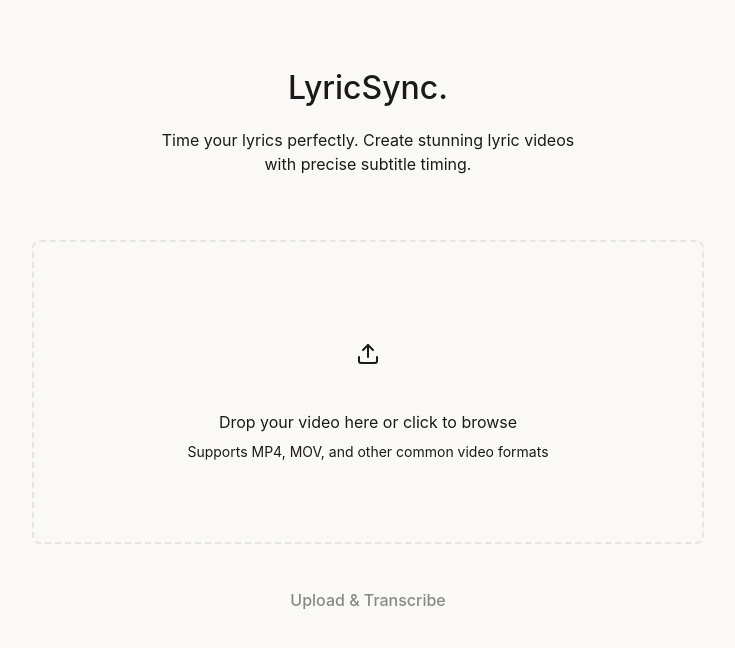
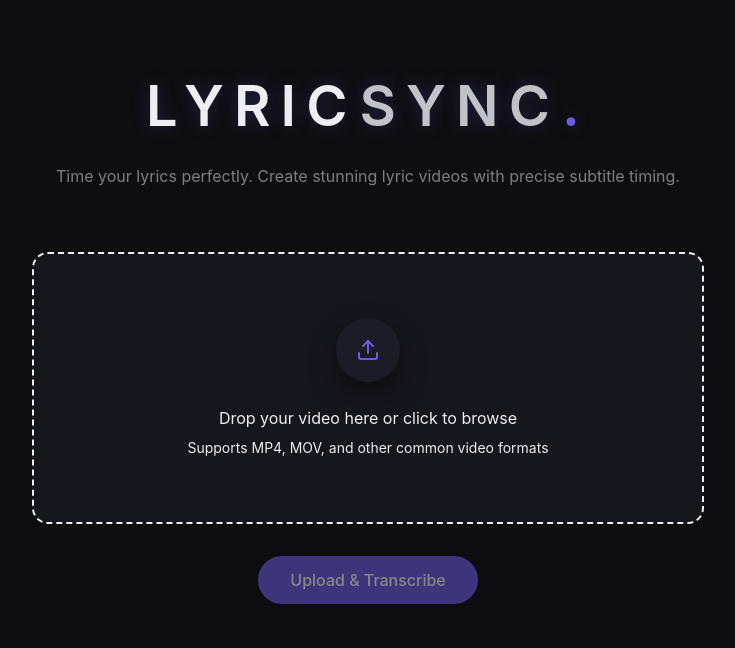
Before and after one commit to seanowww/LyricSync, a React (Vite) app in the folder frontend/: page / in a window 1280 px wide. Shown: the top 648 px of the page, without its empty margins (272-1007 px from the left). Built offline with nearby package versions, Linux system fonts and the light colour scheme.

Commit message:
Improve design of frontend

```diff
--- a/frontend/src/app/components/PreviewScreen.tsx
+++ b/frontend/src/app/components/PreviewScreen.tsx
@@ -22,6 +22,7 @@ export function PreviewScreen() {
   const [isSaving, setIsSaving] = useState(false);
   const [isBurning, setIsBurning] = useState(false);
   const [currentTime, setCurrentTime] = useState(0);
+  const [showToast, setShowToast] = useState(false);
 
   const [style, setStyle] = useState<Style>({
     preset: "default",
@@ -476,6 +477,26 @@ export function PreviewScreen() {
     }
   };
 
+  // Toast visibility (non-blocking, overlay)
+  useEffect(() => {
+    if (!status) {
+      setShowToast(false);
+      return;
+    }
+    setShowToast(true);
+    const lower = status.toLowerCase();
+    const isPersistent =
+      isError ||
+      lower.includes("loading") ||
+      lower.includes("burning") ||
+      lower.includes("saving");
+
+    if (!isPersistent) {
+      const t = setTimeout(() => setShowToast(false), 2000);
+      return () => clearTimeout(t);
+    }
+  }, [status, isError]);
+
   // Update segment
   const updateSegment = (index: number, field: keyof Segment, value: string | number) => {
     setSegments((prev) => {
@@ -508,83 +529,79 @@ export function PreviewScreen() {
 
   return (
     <div className="size-full flex flex-col bg-background">
-      {/* Header - Match Figma: Back button left, Title center, Save/Burn buttons right */}
-      <div className="border-b border-border px-8 py-6 flex items-center justify-between">
+      {/* Header - Back, brand, primary action */}
+      <div className="border-b border-[var(--border)] px-8 py-9 flex items-center justify-between bg-[var(--panel2)]">
         <button
           onClick={() => navigate("/")}
-          className="text-secondary hover:text-primary transition-colors px-3 py-1.5 rounded-lg hover:bg-muted/50"
+          className="text-[var(--muted)] hover:text-[var(--text)] transition-colors px-3 py-1.5 rounded-lg hover:bg-[rgba(255,255,255,0.03)]"
         >
           ← Back
         </button>
-        <h1 className="absolute left-1/2 -translate-x-1/2">LyricSync.</h1>
+        <h1 className="absolute left-1/2 -translate-x-1/2 text-[1.8 rem] tracking-[0.18em] uppercase font-semibold text-[var(--text)]">
+          <span
+            className="relative inline-flex items-center"
+            style={{ textShadow: "0 0 22px rgba(109, 90, 230, 0.25)" }}
+          >
+            <span className="text-[var(--text)]">Lyric</span>
+            <span className="text-[var(--text)]/80 ml-0.5">Sync</span>
+            <span className="ml-0.5 text-[var(--accent)]">.</span>
+          </span>
+        </h1>
         <div className="flex items-center gap-3">
           <button
             onClick={handleSave}
             disabled={isSaving || isBurning || hasOverlappingSegments}
-            className="px-6 py-2 border border-border rounded-lg hover:bg-muted/50 hover:border-primary/30 transition-all font-medium disabled:opacity-50 disabled:cursor-not-allowed"
+            className="px-5 py-2 border border-[var(--border)] rounded-full text-sm text-[var(--muted)]
+           hover:bg-[rgba(255,255,255,0.03)] hover:border-[var(--border)]
+           transition-colors disabled:opacity-40 disabled:cursor-not-allowed"
           >
             Save
           </button>
           <button
             onClick={handleBurn}
             disabled={isSaving || isBurning || hasOverlappingSegments}
-            className="px-6 py-2 bg-accent-purple hover:bg-accent-purple/90 rounded-lg transition-all font-medium disabled:opacity-50 disabled:cursor-not-allowed"
+            className="px-6 py-2 rounded-full text-sm font-medium text-white
+           bg-[var(--accent)] hover:bg-[#5a4cd4]
+           shadow-[var(--shadow)]
+           transition-colors disabled:opacity-50 disabled:cursor-not-allowed"
           >
             Burn MP4
           </button>
         </div>
       </div>
 
-      {/* Controls Bar */}
-      <div className="px-8 py-4 border-b border-border flex items-center gap-4 flex-wrap">
-        <label className="flex items-center gap-2">
-          Style:
-          <select
-            value={style.preset}
-            onChange={(e) => {
-              applyPreset(e.target.value);
-            }}
-            className="px-3 py-1.5 border border-border rounded-lg bg-input-background focus:outline-none focus:ring-2 focus:ring-primary/20 transition-all"
+      {/* Subtle toast overlay (does not shift layout) */}
+      <div className="pointer-events-none fixed top-20 right-10 z-20 flex flex-col items-end gap-2">
+        {showToast && status && (
+          <div
+            className={`flex items-center gap-2 rounded-full border px-3.5 py-2 text-[0.85rem] shadow-sm transition-opacity duration-200
+              ${isError ? "border-[var(--danger)] text-[var(--danger)] bg-[var(--panel)]" : "border-[var(--border)] text-[var(--muted)] bg-[var(--panel2)]"}`}
           >
-            <option value="default">default</option>
-            <option value="karaoke">karaoke</option>
-            <option value="minimal">minimal</option>
-          </select>
-        </label>
-
-        <div className="flex-1" />
-
-        <span className="text-xs text-muted-foreground">
-          {style.posX != null && style.posY != null
-            ? `pos=(${style.posX.toFixed(0)},${style.posY.toFixed(0)})`
-            : ""}
-          {videoRef.current?.videoWidth &&
-            videoRef.current?.videoHeight &&
-            `  video=${videoRef.current.videoWidth}×${videoRef.current.videoHeight}`}
-        </span>
+            <span
+              className={`inline-block h-2 w-2 rounded-full ${
+                isError ? "bg-[var(--danger)]" : "bg-[var(--accent)]/65"
+              }`}
+            />
+            <span className="text-[0.85rem] leading-tight">{status}</span>
+          </div>
+        )}
       </div>
 
-      {/* Status */}
-      {status && (
-        <div className="px-8 py-2">
-          <Message type={isError ? "error" : status.includes("✅") ? "success" : status.includes("Loading") || status.includes("Burning") || status.includes("Saving") ? "loading" : "info"}>
-            {status}
-          </Message>
-        </div>
-      )}
-
       {/* Video and Segments */}
-      <div className="flex-1 overflow-auto px-8 py-6">
+      <div className="flex-1 overflow-auto px-8 py-20">
         <div className="max-w-6xl mx-auto">
-          <div className="flex gap-4 items-center">
+          <div className="flex gap-8 items-center">
             {/* Left: Video Container */}
             <div className="flex-1">
-              <div className="relative w-full mb-8 flex justify-center">
-                <div className="relative" style={{ maxWidth: "500px", width: "100%" }}>
+              <div className="relative w-full mb-10 flex justify-center">
+                <div
+                  className="relative rounded-2xl bg-[var(--panel)] p-4 shadow-[var(--shadow)] border border-[var(--border)]"
+                  style={{ maxWidth: "500px", width: "100%" }}
+                >
                   <video
                     ref={videoRef}
                     controls
-                    className="w-full block bg-black rounded-lg"
+                    className="w-full block bg-black rounded-xl"
                   />
                   <div
                     ref={overlayRef}
@@ -609,13 +626,16 @@ export function PreviewScreen() {
                     ...patch,
                   }))
                 }
+                onPresetChange={applyPreset}
               />
             </div>
           </div>
 
-          {/* Segments - Card-based display matching Figma */}
-          <div className="mt-8">
-            <h2 className="mb-4">Segments</h2>
+          {/* Segments */}
+          <div className="mt-9">
+            <h2 className="mb-3 text-[0.82rem] font-medium uppercase tracking-[0.16em] text-[var(--muted)]">
+              Segments
+            </h2>
             {hasOverlappingSegments && (
               <div className="mb-4">
                 <Message type="error">
@@ -623,17 +643,17 @@ export function PreviewScreen() {
                 </Message>
               </div>
             )}
-            <div className="space-y-2">
+            <div className="space-y-3">
               {segments.map((seg, idx) => {
                 const isActive = currentTime >= Number(seg.start) && currentTime < Number(seg.end);
 
                 return (
                   <div
                     key={idx}
-                    className={`px-6 py-4 rounded-lg border transition-all cursor-pointer ${
+                    className={`px-5 py-3.5 rounded-2xl border transition-all cursor-pointer ${
                       isActive
-                        ? "bg-accent border-accent shadow-sm"
-                        : "bg-card border-border hover:border-primary/30 hover:shadow-sm"
+                        ? "bg-[var(--panel2)] border-[var(--accent)] shadow-[var(--shadow)]"
+                        : "bg-[var(--panel)] border-[var(--border)] hover:border-[var(--accent)] hover:bg-[var(--panel2)]"
                     }`}
                     onClick={() => jumpToSegment(Number(seg.start))}
                   >
@@ -643,7 +663,7 @@ export function PreviewScreen() {
                           e.stopPropagation();
                           jumpToSegment(Number(seg.start));
                         }}
-                        className="text-sm hover:scale-110 transition-transform flex-shrink-0 text-primary hover:text-foreground"
+                        className="text-sm hover:scale-110 transition-transform flex-shrink-0 text-secondary hover:text-foreground"
                         title="Jump to segment"
                       >
                         ▶
@@ -654,8 +674,10 @@ export function PreviewScreen() {
                           value={seg.text ?? ""}
                           onChange={(e) => updateSegment(idx, "text", e.target.value)}
                           onClick={(e) => e.stopPropagation()}
-                          className={`w-full bg-transparent border-none outline-none p-0 text-base focus:ring-2 focus:ring-primary/20 rounded ${
-                            isActive ? "text-foreground font-medium" : "text-secondary"
+                          className={`w-full bg-transparent border-none outline-none p-0 text-[0.95rem] tracking-[0.01em] leading-snug transition-colors focus:ring-2 focus:ring-[#4f2d7f2e] rounded ${
+                            isActive
+                              ? "text-foreground/95 font-medium"
+                              : "text-[var(--muted)]/85 font-normal"
                           }`}
                           placeholder="Enter text..."
                         />
@@ -667,7 +689,7 @@ export function PreviewScreen() {
                           value={formatNum(Number(seg.start))}
                           onChange={(e) => updateSegment(idx, "start", Number(e.target.value))}
                           onClick={(e) => e.stopPropagation()}
-                          className="w-16 px-2 py-1 text-xs border border-border rounded-lg bg-background text-center focus:outline-none focus:ring-2 focus:ring-primary/20 transition-all"
+                          className="w-16 px-2 py-1 text-[0.8rem] tabular-nums text-[var(--muted)] border border-[rgba(15,10,20,0.18)] rounded-lg bg-background text-center focus:outline-none focus:ring-2 focus:ring-[#4f2d7f2e] transition-all"
                           placeholder="0"
                         />
                         <span className="text-xs text-muted-foreground">→</span>
@@ -677,7 +699,7 @@ export function PreviewScreen() {
                           value={formatNum(Number(seg.end))}
                           onChange={(e) => updateSegment(idx, "end", Number(e.target.value))}
                           onClick={(e) => e.stopPropagation()}
-                          className="w-16 px-2 py-1 text-xs border border-border rounded-lg bg-background text-center focus:outline-none focus:ring-2 focus:ring-primary/20 transition-all"
+                          className="w-16 px-2 py-1 text-[0.8rem] tabular-nums text-[var(--muted)] border border-[rgba(15,10,20,0.18)] rounded-lg bg-background text-center focus:outline-none focus:ring-2 focus:ring-[#4f2d7f2e] transition-all"
                           placeholder="0"
                         />
                       </div>
--- a/frontend/src/app/components/UploadScreen.tsx
+++ b/frontend/src/app/components/UploadScreen.tsx
@@ -84,12 +84,21 @@ export function UploadScreen() {
   };
 
   return (
-    <div className="size-full flex items-center justify-center px-8 bg-background pt-16">
+    <div className="size-full flex items-center justify-center px-8 py-5 bg-background pt-16">
       <div className="w-full max-w-2xl">
         {/* Header */}
         <div className="text-center mb-16">
-          <h1 className="mb-4">LyricSync.</h1>
-          <p className="text-secondary max-w-md mx-auto">
+          <h1 className="mb-4 text-[3.5rem] tracking-[0.18em] uppercase font-semibold text-[var(--text)]">
+            <span
+              className="relative inline-flex items-center"
+              style={{ textShadow: "0 0 18px rgba(109, 90, 230, 0.25)" }}
+            >
+              <span className="text-[var(--text)]">Lyric</span>
+              <span className="text-[var(--text)]/80 ml-0.5">Sync</span>
+              <span className="ml-0.5 text-[var(--accent)]">.</span>
+            </span>
+          </h1>
+          <p className="text-secondary max-w-2xl mx-auto opacity-50">
             Time your lyrics perfectly. Create stunning lyric videos with precise subtitle timing.
           </p>
         </div>
@@ -99,7 +108,9 @@ export function UploadScreen() {
           onClick={handleClick}
           onDrop={handleDrop}
           onDragOver={handleDragOver}
-          className="border-2 border-dashed border-border rounded-lg p-20 text-center cursor-pointer hover:border-primary/20 transition-colors mb-8"
+          className="border-2 border-dashed border-[var(--border)] rounded-2xl p-16 text-center cursor-pointer
+           bg-[var(--panel)] hover:border-[var(--accent)] hover:bg-[var(--panel2)]
+           transition-colors mb-8"
         >
           <input
             ref={fileInputRef}
@@ -110,7 +121,8 @@ export function UploadScreen() {
           />
           <div className="space-y-6">
             <div className="flex justify-center">
-              <div className="w-16 h-16 rounded-full bg-accent flex items-center justify-center">
+              <div className="w-16 h-16 rounded-full bg-[var(--panel2)] text-[var(--accent)]
+           flex items-center justify-center shadow-[var(--shadow)]">
                 <svg
                   width="24"
                   height="24"
@@ -150,7 +162,10 @@ export function UploadScreen() {
           <button
             onClick={handleUpload}
             disabled={isUploading || !selectedFileName}
-            className="px-8 py-3 bg-accent hover:bg-accent/90 rounded-lg transition-all font-medium disabled:opacity-50 disabled:cursor-not-allowed"
+            className="px-8 py-3 rounded-full font-medium
+           bg-[var(--accent)] text-white
+           hover:bg-[#5a4cd4] transition-colors
+           disabled:opacity-50 disabled:cursor-not-allowed"
           >
             {isUploading ? "Uploading..." : "Upload & Transcribe"}
           </button>
--- a/frontend/src/styles/theme.css
+++ b/frontend/src/styles/theme.css
@@ -2,30 +2,44 @@
 
 :root {
   --font-size: 16px;
-  --background: #faf9f7;
-  --foreground: #1a1a1a;
-  --card: #ffffff;
-  --card-foreground: #1a1a1a;
-  --popover: #ffffff;
-  --popover-foreground: #1a1a1a;
-  --primary: #1a1a1a;
+
+  /* Deep Studio Black + Purple Voltage tokens */
+  --bg: #0E0E11;
+  --panel: #16161D;
+  --panel2: #1C1C26;
+  --border: #242430;
+  --text: #EDEDF2;
+  --muted: #A0A0B0;
+  --muted2: #7C7C92;
+  --accent: #6D5AE6;
+  --accentSoft: rgba(109, 90, 230, 0.15);
+  --danger: #EF4444;
+  --success: #22C55E;
+  --shadow: 0 12px 28px rgba(0, 0, 0, 0.45);
+
+  /* Map existing semantic tokens to dark theme */
+  --background: var(--bg);
+  --foreground: var(--text);
+  --card: var(--panel);
+  --card-foreground: var(--text);
+  --popover: var(--panel2);
+  --popover-foreground: var(--text);
+  --primary: var(--accent);
   --primary-foreground: #ffffff;
-  --secondary: #6b6b6b;
-  --secondary-foreground: #1a1a1a;
-  --muted: #e5e5e5;
-  --muted-foreground: #6b6b6b;
-  --accent: #fef6d8;
-  --accent-foreground: #1a1a1a;
-  --accent-purple: #e8d5f5;
-  --destructive: #d4183d;
+  --secondary: var(--muted2);
+  --secondary-foreground: var(--text);
+  --muted-foreground: var(--muted);
+  --accent-foreground: #ffffff;
+  --accent-purple: var(--accent);
+  --destructive: var(--danger);
   --destructive-foreground: #ffffff;
-  --border: rgba(0, 0, 0, 0.08);
+  --border: var(--border);
   --input: transparent;
-  --input-background: #ffffff;
-  --switch-background: #cbced4;
+  --input-background: var(--panel2);
+  --switch-background: #3A3A4A;
   --font-weight-medium: 500;
   --font-weight-normal: 400;
-  --ring: rgba(0, 0, 0, 0.2);
+  --ring: var(--accentSoft);
   --chart-1: oklch(0.646 0.222 41.116);
   --chart-2: oklch(0.6 0.118 184.704);
   --chart-3: oklch(0.398 0.07 227.392);
@@ -181,7 +195,7 @@
     line-height: 1.5;
   }
 
-  /* Custom slider styling - polished, professional look */
+  /* Custom slider styling - polished, studio look */
   input[type="range"] {
     -webkit-appearance: none;
     appearance: none;
@@ -201,20 +215,18 @@
   input[type="range"]::-webkit-slider-thumb {
     -webkit-appearance: none;
     appearance: none;
-    background: #5a7d9a; /* Warm blue-gray that complements beige/yellow theme */
+    background: #4f2d7f; /* deep studio purple */
     height: 18px;
     width: 18px;
     border-radius: 50%;
     border: 2px solid #ffffff;
-    box-shadow: 0 2px 4px rgba(0, 0, 0, 0.1);
+    box-shadow: 0 0 0 2px rgba(79, 45, 127, 0.18); /* subtle glow as single dramatic moment */
     margin-top: -6px;
-    transition: all 0.2s ease;
+    transition: box-shadow 0.2s ease;
   }
 
   input[type="range"]::-webkit-slider-thumb:hover {
-    background: #4a6d8a;
-    transform: scale(1.1);
-    box-shadow: 0 3px 6px rgba(0, 0, 0, 0.15);
+    box-shadow: 0 0 0 3px rgba(79, 45, 127, 0.18);
   }
 
   input[type="range"]::-moz-range-track {
@@ -225,19 +237,17 @@
   }
 
   input[type="range"]::-moz-range-thumb {
-    background: #5a7d9a;
+    background: #4f2d7f;
     height: 18px;
     width: 18px;
     border-radius: 50%;
     border: 2px solid #ffffff;
-    box-shadow: 0 2px 4px rgba(0, 0, 0, 0.1);
+    box-shadow: 0 0 0 2px rgba(79, 45, 127, 0.18);
     cursor: pointer;
-    transition: all 0.2s ease;
+    transition: box-shadow 0.2s ease;
   }
 
   input[type="range"]::-moz-range-thumb:hover {
-    background: #4a6d8a;
-    transform: scale(1.1);
-    box-shadow: 0 3px 6px rgba(0, 0, 0, 0.15);
+    box-shadow: 0 0 0 3px rgba(79, 45, 127, 0.18);
   }
 }
```
Also changed, not shown: frontend/src/app/components/ui/message.tsx (+6 -7 lines), frontend/src/app/components/ui/text-styling-panel.tsx (+63 -31 lines).
